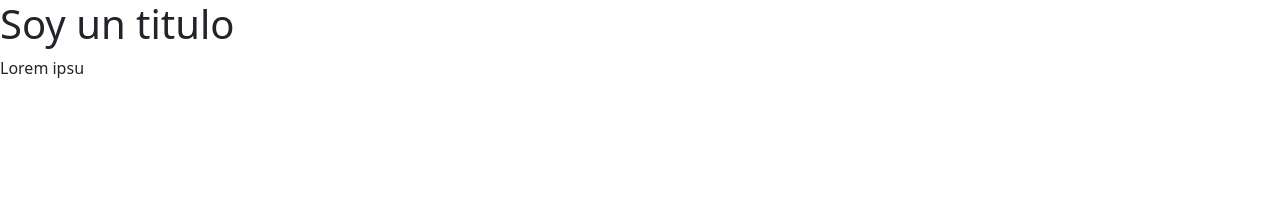
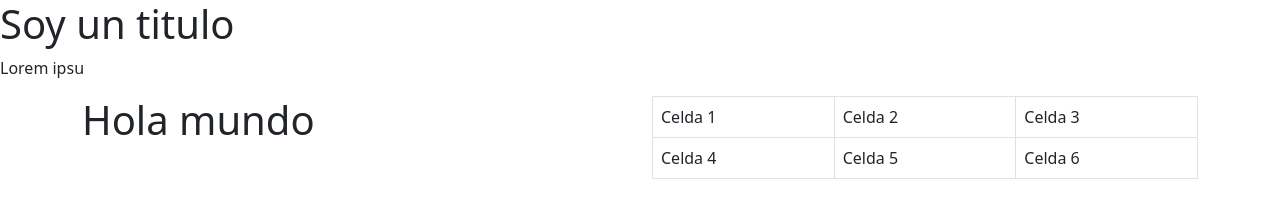
Before and after one commit to Kalixt044/web-platform-f5pnqg, a plain HTML site: page index.html in a window 1280 px wide. Drawn offline with nearby package versions, Linux system fonts and the light colour scheme; files that its build step writes are made by us from their sources; a web font is replaced by a local one.

Commit message:
fooster beta001

```diff
--- a/index.html
+++ b/index.html
@@ -26,6 +26,34 @@
 
       </header>
     <main></main>
-    <footer></footer>
-  </body>
+    <!-- Footer -->
+    <div class="container">
+        <!-- Contenedor Bootstrap -->
+        <footer>
+            <div class="row">
+
+                <div class="col-md-6">
+                    <h1> Hola mundo</h1>
+                    <!-- Otra columna o contenido adicional -->
+                </div>
+                <div class="col-md-6">
+                    <!-- Sistema de Columnas Bootstrap -->
+                    <table class="table table-bordered custom-table">
+                        <tr>
+                            <td class="custom-td">Celda 1</td>
+                            <td class="custom-td">Celda 2</td>
+                            <td class="custom-td">Celda 3</td>
+                        </tr>
+                        <tr>
+                            <td class="custom-td">Celda 4</td>
+                            <td class="custom-td">Celda 5</td>
+                            <td class="custom-td">Celda 6</td>
+                        </tr>
+                    </table>
+                </div>
+            </div>
+        </footer>
+    </div>
+    <!-- Footer -->
+    </body>
 </html>
```
